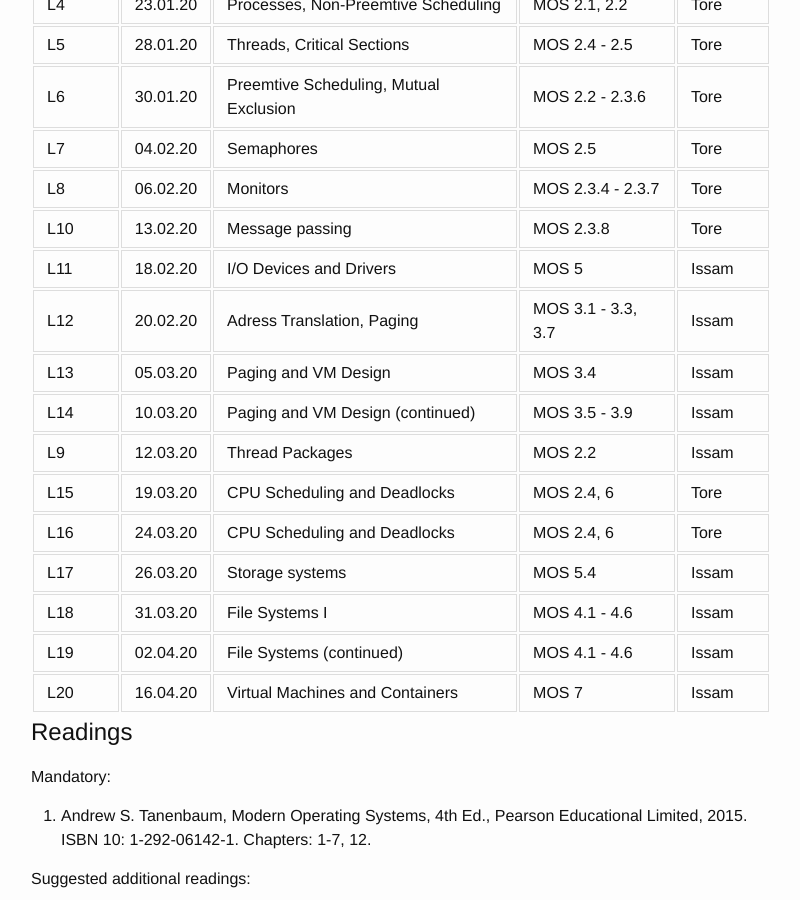
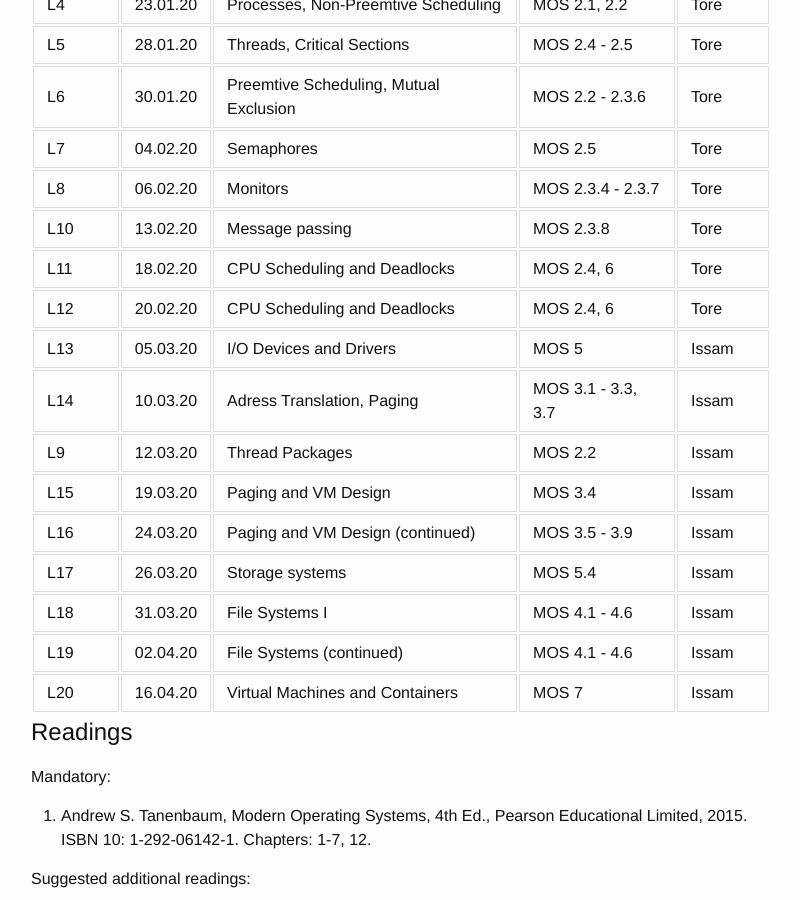
Before and after one commit to uit-inf-2201-s20/uit-inf-2201-s20.github.io, a Jekyll site: the page built from index.md, in a window 1280 px wide and 900 px high, scrolled down 1426 px. Shown: the whole window, without its empty margins (239-1039 px from the left). Built offline with Jekyll 4.4.1, drawn with Linux system fonts in a browser that asks for light colours.

Commit message:
Lecture plan update

```diff
--- a/index.md
+++ b/index.md
@@ -59,13 +59,13 @@ Refer to the lecture and mandatory assignment plan, and e-mails, for which room
 | L7  | 04.02.20 | Semaphores | MOS 2.5 | Tore |
 | L8  | 06.02.20 | Monitors | MOS 2.3.4 - 2.3.7 | Tore |
 | L10 | 13.02.20 | Message passing | MOS 2.3.8 | Tore |
-| L11 | 18.02.20 | I/O Devices and Drivers | MOS 5 | Issam |
-| L12 | 20.02.20 | Adress Translation, Paging | MOS 3.1 - 3.3, 3.7| Issam |
-| L13 | 05.03.20 | Paging and VM Design | MOS 3.4 | Issam |
-| L14 | 10.03.20 | Paging and VM Design (continued) | MOS 3.5 - 3.9 | Issam |
+| L11 | 18.02.20 | CPU Scheduling and Deadlocks | MOS 2.4, 6 | Tore |
+| L12 | 20.02.20 | CPU Scheduling and Deadlocks | MOS 2.4, 6 | Tore |
+| L13 | 05.03.20 | I/O Devices and Drivers | MOS 5 | Issam |
+| L14 | 10.03.20 | Adress Translation, Paging | MOS 3.1 - 3.3, 3.7| Issam |
 | L9  | 12.03.20 | Thread Packages | MOS 2.2 | Issam |
-| L15 | 19.03.20 | CPU Scheduling and Deadlocks | MOS 2.4, 6 | Tore |
-| L16 | 24.03.20 | CPU Scheduling and Deadlocks | MOS 2.4, 6 | Tore |
+| L15 | 19.03.20 | Paging and VM Design | MOS 3.4 | Issam |
+| L16 | 24.03.20 | Paging and VM Design (continued) | MOS 3.5 - 3.9 | Issam |
 | L17 | 26.03.20 | Storage systems | MOS 5.4 | Issam |
 | L18 | 31.03.20 | File Systems I | MOS 4.1 - 4.6 | Issam |
 | L19 | 02.04.20 | File Systems (continued) | MOS 4.1 - 4.6 | Issam |
```
